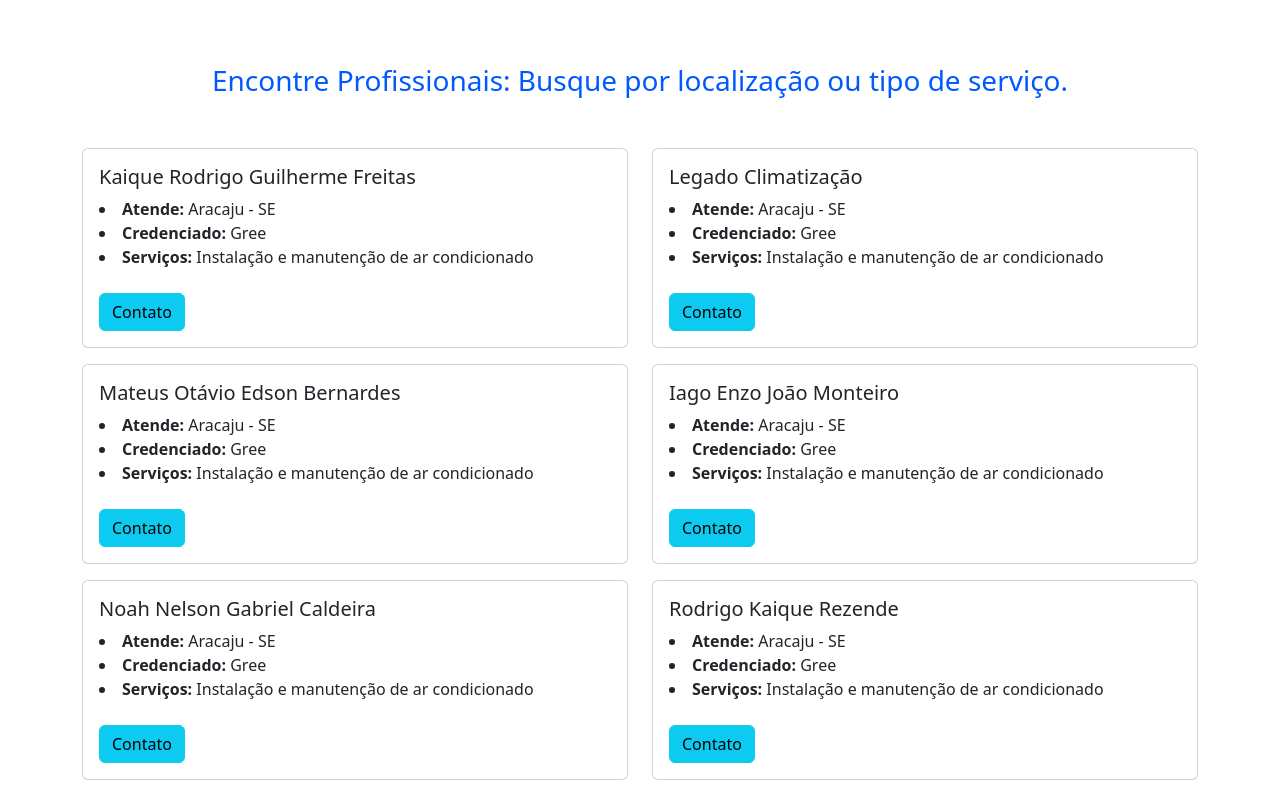
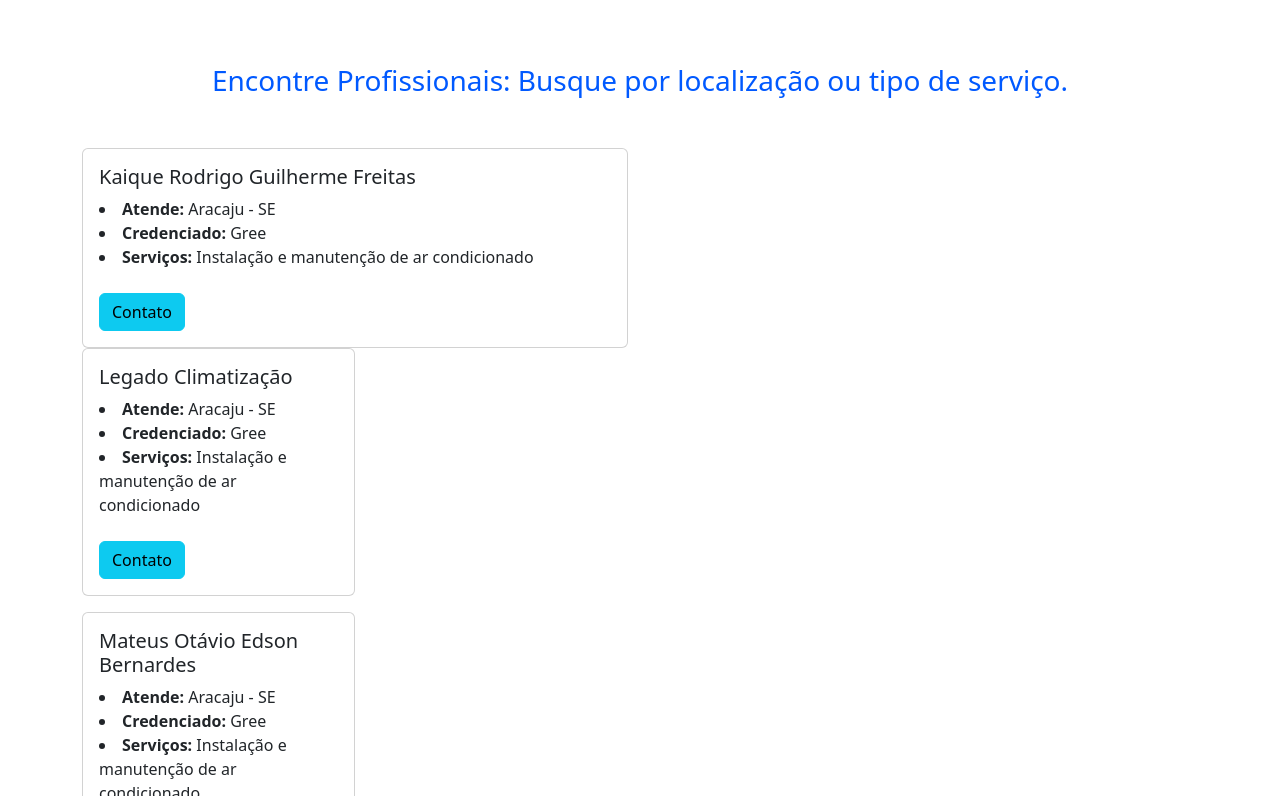
Before and after one commit to App-Server/99frio, a Nuxt app: page / in a window 1280 px wide. Shown: the part 703-1499 px from the top of the page. Built offline with nearby package versions, Linux system fonts and the light colour scheme.

Commit message:
add-layout

```diff
--- a/components/Instaladores.vue
+++ b/components/Instaladores.vue
@@ -4,7 +4,7 @@
             <h3 class="d-flex justify-content-center" style="color: #0059FF;">Encontre Profissionais: Busque por localização ou tipo de serviço.</h3>
             <div class="porqueescolher">
                 <div class="row" style="margin-top: 50px;">
-                    <div class="col-sm-6 mb-3 mb-sm-3">
+                    <div class="col-sm-6 mb-4">
                         <div class="card">
                         <div class="card-body">
                             <h5>Kaique Rodrigo Guilherme Freitas</h5>
@@ -15,8 +15,7 @@
                             <NuxtLink to="/kaique" class="btn btn-info">Contato</NuxtLink>
                         </div>
                         </div>
-                    </div>
-                    <div class="col-sm-6">
+                        <div class="col-sm-6 mb-3">
                         <div class="card">
                             <div class="card-body">
                                 <h5>Legado Climatização</h5>
@@ -28,7 +27,7 @@
                                 </div>
                             </div>
                         </div>
-                    <div class="col-sm-6">
+                        <div class="col-sm-6 mb-3">
                         <div class="card">
                         <div class="card-body">
                             <h5>Mateus Otávio Edson Bernardes</h5>
@@ -40,7 +39,7 @@
                         </div>
                         </div>
                     </div>
-                    <div class="col-sm-6 mb-sm-3">
+                    <div class="col-sm-6 mb-3">
                         <div class="card">
                         <div class="card-body">
                             <h5>Iago Enzo João Monteiro</h5>
@@ -52,7 +51,7 @@
                         </div>
                         </div>
                     </div>
-                    <div class="col-sm-6">
+                    <div class="col-sm-6 mb-3">
                         <div class="card">
                         <div class="card-body">
                             <h5>Noah Nelson Gabriel Caldeira</h5>
@@ -64,7 +63,7 @@
                         </div>
                         </div>
                     </div>
-                    <div class="col-sm-6 mb-sm-3">
+                    <div class="col-sm-6 mb-3">
                         <div class="card">
                         <div class="card-body">
                             <h5>Rodrigo Kaique Rezende</h5>
@@ -76,7 +75,7 @@
                         </div>
                         </div>
                     </div>
-                    <div class="col-sm-6">
+                    <div class="col-sm-6 mb-3">
                         <div class="card">
                         <div class="card-body">
                             <h5>Benício Gael Carlos Eduardo Galvão</h5>
@@ -88,7 +87,7 @@
                         </div>
                         </div>
                     </div>
-                    <div class="col-sm-6 mb-sm-3">
+                    <div class="col-sm-6 mb-3">
                         <div class="card">
                         <div class="card-body">
                             <h5>Heitor Matheus Vinicius Bernardes</h5>
@@ -100,7 +99,7 @@
                         </div>
                         </div>
                     </div>
-                    <div class="col-sm-6">
+                    <div class="col-sm-6 mb-3">
                         <div class="card">
                         <div class="card-body">
                             <h5>Guilherme Ricardo Duarte</h5>
@@ -112,7 +111,7 @@
                         </div>
                         </div>
                     </div>
-                    <div class="col-sm-6 mb-sm-3">
+                    <div class="col-sm-6 mb-3">
                         <div class="card">
                         <div class="card-body">
                             <h5>Joaquim Sebastião Edson Brito</h5>
@@ -124,7 +123,7 @@
                         </div>
                         </div>
                     </div>
-                    <div class="col-sm-6">
+                    <div class="col-sm-6 mb-3">
                         <div class="card">
                         <div class="card-body">
                             <h5>Julio Henrique da Conceição</h5>
@@ -136,7 +135,7 @@
                         </div>
                         </div>
                     </div>
-                    <div class="col-sm-6 mb-sm-3">
+                    <div class="col-sm-6 mb-3">
                         <div class="card">
                         <div class="card-body">
                             <h5>Caio Noah Aparício</h5>
@@ -148,7 +147,7 @@
                         </div>
                         </div>
                     </div>
-                    <div class="col-sm-6">
+                    <div class="col-sm-6 mb-3">
                         <div class="card">
                             <div class="card-body">
                                 <h5>Osvaldo Oliver Barros</h5>
@@ -160,7 +159,7 @@
                             </div>
                             </div>
                     </div>
-                    <div class="col-sm-6">
+                    <div class="col-sm-6 mb-3">
                         <div class="card">
                         <div class="card-body">
                             <h5>Lucca Mateus Kevin Novaes</h5>
@@ -172,6 +171,9 @@
                         </div>
                         </div>
                     </div>
+
+                    </div>
+
                 </div>
             </div>
         </div>
```
Lines whose indentation alone changed are shown as unchanged.
